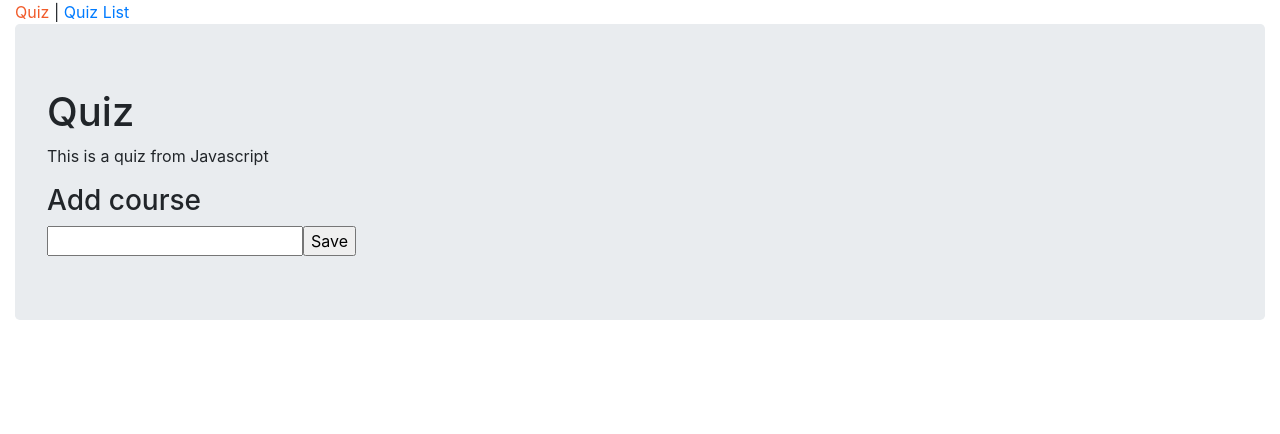
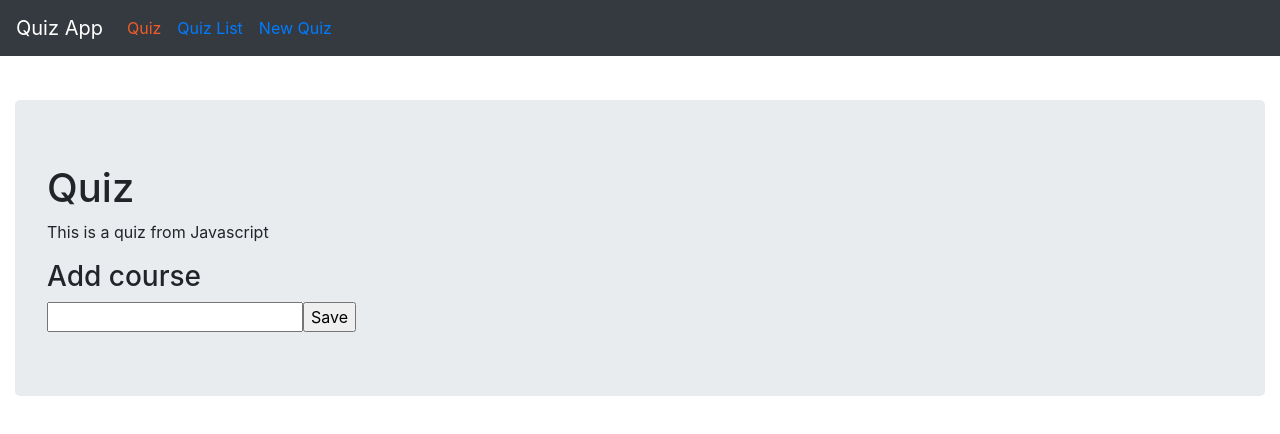
Before and after one commit to mkapiczy/react-quiz-app, a React (Create React App) app: page / in a window 1280 px wide. Shown: the top 434 px of the page. Built offline with nearby package versions, Linux system fonts and the light colour scheme; what redux-immutable-state-invariant would draw is missing.

Commit message:
Style Header component

```diff
--- a/src/components/Header/Header.tsx
+++ b/src/components/Header/Header.tsx
@@ -5,10 +5,25 @@ const Header: React.FC = () => {
     const activeStyle = {color: "#F15B2A"}
 
     return (
-        <nav>
-            <NavLink to="/" activeStyle={activeStyle} exact>Quiz</NavLink>
-            {" | "}
-            <NavLink to="/list" activeStyle={activeStyle} exact>Quiz List</NavLink>
+        <nav className="navbar navbar-expand-md navbar-dark fixed-top bg-dark">
+            <a className="navbar-brand" href="#">Quiz App</a>
+            <button className="navbar-toggler" type="button" data-toggle="collapse" data-target="#navbarCollapse"
+                    aria-controls="navbarCollapse" aria-expanded="false" aria-label="Toggle navigation">
+                <span className="navbar-toggler-icon"></span>
+            </button>
+            <div className="collapse navbar-collapse" id="navbarCollapse">
+                <ul className="navbar-nav mr-auto">
+                    <li className="nav-item nav-link active">
+                        <NavLink to="/" activeStyle={activeStyle} exact>Quiz</NavLink>
+                    </li>
+                    <li className="nav-item nav-link">
+                        <NavLink to="/list" activeStyle={activeStyle} exact>Quiz List</NavLink>
+                    </li>
+                    <li className="nav-item nav-link">
+                        <NavLink to="/quiz/new" activeStyle={activeStyle} exact>New Quiz</NavLink>
+                    </li>
+                </ul>
+            </div>
         </nav>
     )
 }
--- a/src/index.scss
+++ b/src/index.scss
@@ -1,15 +1,23 @@
-body {
+html, body {
   margin: 0;
   font-family: -apple-system, BlinkMacSystemFont, 'Segoe UI', 'Roboto', 'Oxygen',
     'Ubuntu', 'Cantarell', 'Fira Sans', 'Droid Sans', 'Helvetica Neue',
     sans-serif;
   -webkit-font-smoothing: antialiased;
   -moz-osx-font-smoothing: grayscale;
+  min-height: 100%;
+  height: 100%;
+  padding-top: 50px;
 }
 
 code {
   font-family: source-code-pro, Menlo, Monaco, Consolas, 'Courier New',
     monospace;
+}
+
+.full-height {
+  min-height: 100%;
+  height: 100%;
 }
 
 * {
```
